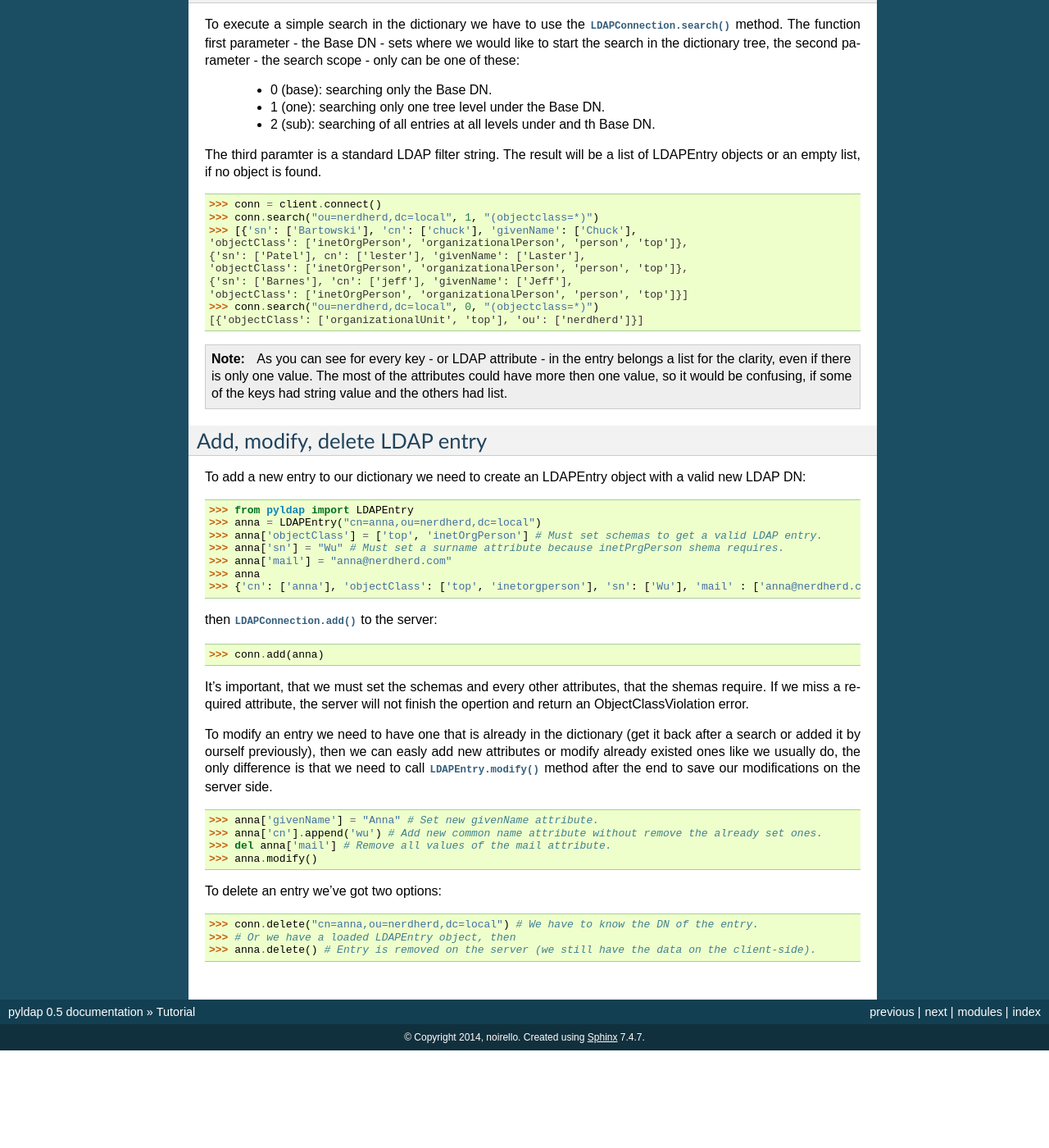
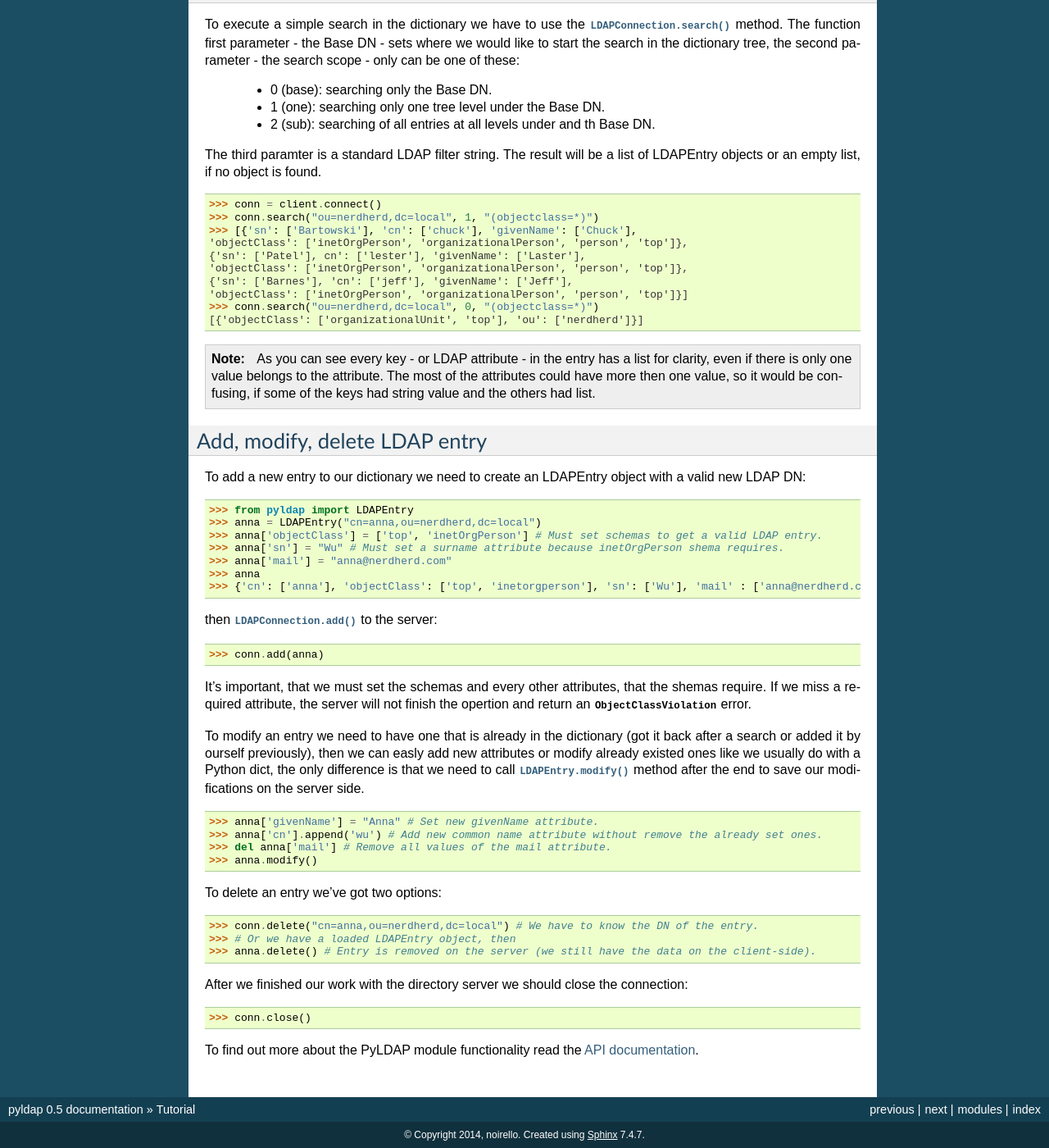
Before and after one commit to noirello/bonsai, a Sphinx documentation site: the page built from docs/tutorial.rst, in a window 1280 px wide and 1400 px high, scrolled down 825 px. Shown: the whole window at 82% size. Built offline with Sphinx 7.4.7, drawn with Linux system fonts in a browser that asks for light colours; before the commit the page ends 2106 px from its top, so only the background shows below that; some of the changed text lies outside the part shown.

Commit message:
Corrected the tutorial.

```diff
--- a/docs/tutorial.rst
+++ b/docs/tutorial.rst
@@ -64,9 +64,11 @@ The result will be a list of LDAPEntry objects or an empty list, if no object is
     >>> conn.search("ou=nerdherd,dc=local", 0, "(objectclass=*)")
     [{'objectClass': ['organizationalUnit', 'top'], 'ou': ['nerdherd']}]
 
-.. note:: As you can see for every key - or LDAP attribute - in the entry belongs a list for the clarity,
-          even if there is only one value. The most of the attributes could have more then one value,
-          so it would be confusing, if some of the keys had string value and the others had list.
+.. note::
+          As you can see every key - or LDAP attribute - in the entry has a list for clarity, even
+          if there is only one value belongs to the attribute. The most of the attributes could
+          have more then one value, so it would be confusing, if some of the keys had string value
+          and the others had list.
 
 Add, modify, delete LDAP entry
 ------------------------------
@@ -76,7 +78,7 @@ To add a new entry to our dictionary we need to create an LDAPEntry object with
     >>> from pyldap import LDAPEntry
     >>> anna = LDAPEntry("cn=anna,ou=nerdherd,dc=local")
     >>> anna['objectClass'] = ['top', 'inetOrgPerson'] # Must set schemas to get a valid LDAP entry.
-    >>> anna['sn'] = "Wu" # Must set a surname attribute because inetPrgPerson shema requires.
+    >>> anna['sn'] = "Wu" # Must set a surname attribute because inetOrgPerson shema requires.
     >>> anna['mail'] = "anna@nerdherd.com"
     >>> anna
     >>> {'cn': ['anna'], 'objectClass': ['top', 'inetorgperson'], 'sn': ['Wu'], 'mail' : ['anna@nerdherd.com']}
@@ -86,12 +88,12 @@ then :meth:`LDAPConnection.add` to the server:
     >>> conn.add(anna)
 
 It's important, that we must set the schemas and every other attributes, that the shemas require. If we miss
-a required attribute, the server will not finish the opertion and return an ObjectClassViolation error.
+a required attribute, the server will not finish the opertion and return an :class:`ObjectClassViolation` error.
 
-To modify an entry we need to have one that is already in the dictionary (get it back after a search or added
-it by ourself previously), then we can easly add new attributes or modify already existed ones like we usually do,
-the only difference is that we need to call :meth:`LDAPEntry.modify` method after the end to save our modifications
-on the server side.
+To modify an entry we need to have one that is already in the dictionary (got it back after a search or added
+it by ourself previously), then we can easly add new attributes or modify already existed ones like we usually do
+with a Python dict, the only difference is that we need to call :meth:`LDAPEntry.modify` method after the end to
+save our modifications on the server side.
 
     >>> anna['givenName'] = "Anna" # Set new givenName attribute.
     >>> anna['cn'].append('wu') # Add new common name attribute without remove the already set ones.
@@ -103,3 +105,9 @@ To delete an entry we've got two options:
     >>> conn.delete("cn=anna,ou=nerdherd,dc=local") # We have to know the DN of the entry.
     >>> # Or we have a loaded LDAPEntry object, then
     >>> anna.delete() # Entry is removed on the server (we still have the data on the client-side).
+
+After we finished our work with the directory server we should close the connection:
+
+    >>> conn.close()
+
+To find out more about the PyLDAP module functionality read the :doc:`api`.
```
Also changed, not shown: other parts of docs/tutorial.rst (+1 -1 lines).
